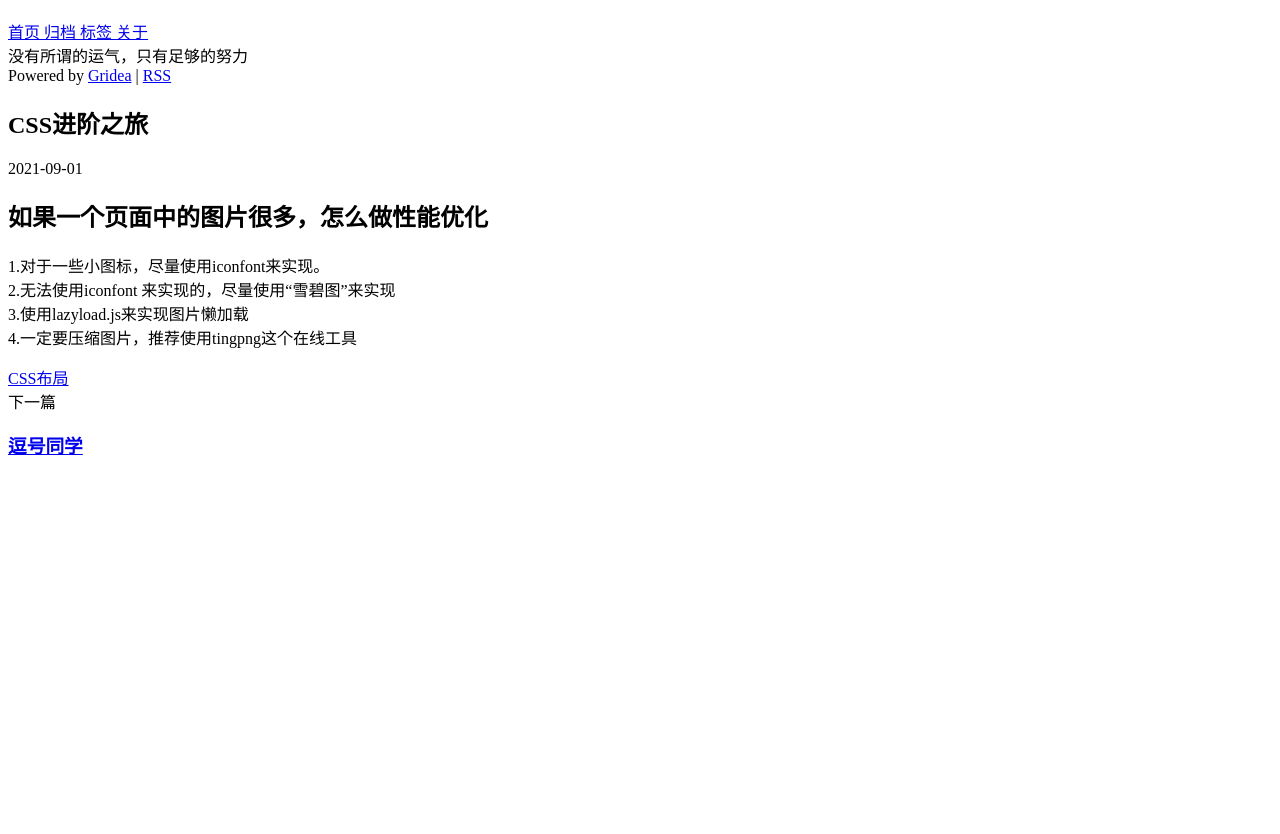
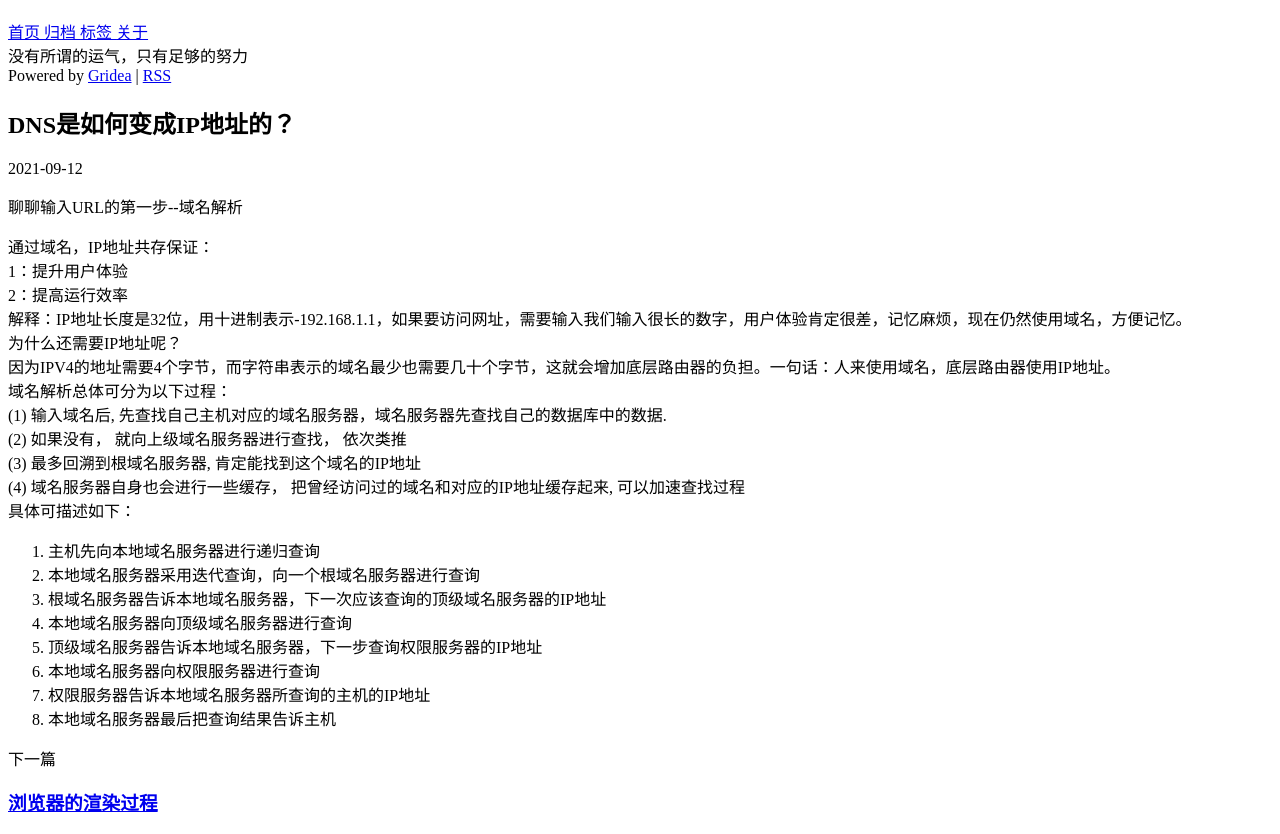
Before and after one commit to douhaostudent/douhaostudent.github.io, a plain HTML site: page post/dns-shi-ru-he-bian-cheng-ip-di-zhi-de/index.html in a window 1280 px wide. Shown: the part 382-1216 px from the top of the page. Before the commit the page ends 859 px from the top, so only its background shows below. Drawn offline with nearby package versions, Linux system fonts and the light colour scheme; grey boxes are pictures that could not be loaded; a small style sheet from the web is missing.

Commit message:
update from gridea: 2021-09-12 22:25:35

```diff
--- a/post/CSS进阶之旅/index.html
+++ b/post/dns-shi-ru-he-bian-cheng-ip-di-zhi-de/index.html
@@ -3,12 +3,12 @@
   <head>
     <meta charset="utf-8" >
 
-<title>CSS进阶之旅 | 逗号同学</title>
+<title>DNS是如何变成IP地址的？ | 逗号同学</title>
 
 <meta name="viewport" content="width=device-width, initial-scale=1, maximum-scale=1, user-scalable=no">
 
 <link rel="stylesheet" href="https://use.fontawesome.com/releases/v5.7.2/css/all.css" integrity="sha384-fnmOCqbTlWIlj8LyTjo7mOUStjsKC4pOpQbqyi7RrhN7udi9RwhKkMHpvLbHG9Sr" crossorigin="anonymous">
-<link rel="shortcut icon" href="https://douhaostudent.github.io//favicon.ico?v=1631455937991">
+<link rel="shortcut icon" href="https://douhaostudent.github.io//favicon.ico?v=1631456716145">
 <link rel="stylesheet" href="https://douhaostudent.github.io//styles/main.css">
 
 
@@ -18,13 +18,13 @@
 
 
 
-    <meta name="description" content="
-如果一个页面中的图片很多，怎么做性能优化
-1.对于一些小图标，尽量使用iconfont来实现。
-2.无法使用iconfont 来实现的，尽量使用“雪碧图”来实现
-3.使用lazyload.js来实现图片懒加载
-4.一定要压缩图片，推荐使用..." />
-    <meta name="keywords" content="CSS布局" />
+    <meta name="description" content="聊聊输入URL的第一步--域名解析
+
+通过域名，IP地址共存保证：
+1：提升用户体验
+2：提高运行效率
+解释：IP地址长度是32位，用十进制表示-192.168.1.1，如果要访问网址，需要输入我们输入很长的数字，用户体验肯定很差，记忆麻烦..." />
+    <meta name="keywords" content="" />
   </head>
   <body>
     <div id="app" class="main">
@@ -33,7 +33,7 @@
   <div class="top-container" data-aos="fade-right">
     <div class="top-header-container">
       <a class="site-title-container" href="https://douhaostudent.github.io/">
-        <img src="https://douhaostudent.github.io//images/avatar.png?v=1631455937991" class="site-logo">
+        <img src="https://douhaostudent.github.io//images/avatar.png?v=1631456716145" class="site-logo">
         <h1 class="site-title">逗号同学</h1>
       </a>
       <div class="menu-btn" @click="menuVisible = !menuVisible">
@@ -95,36 +95,46 @@
       <div class="main-container">
         <div class="content-container" data-aos="fade-up">
           <div class="post-detail">
-            <h2 class="post-title">CSS进阶之旅</h2>
-            <div class="post-date">2021-09-01</div>
+            <h2 class="post-title">DNS是如何变成IP地址的？</h2>
+            <div class="post-date">2021-09-12</div>
 
-              <div class="feature-container" style="background-image: url('https://douhaostudent.github.io//post-images/CSS进阶之旅.jpg')">
+              <div class="feature-container" style="background-image: url('https://douhaostudent.github.io//post-images/dns-shi-ru-he-bian-cheng-ip-di-zhi-de.jpg')">
               </div>
 
             <div class="post-content" v-pre>
-              <!-- more -->
-<h2 id="如果一个页面中的图片很多怎么做性能优化">如果一个页面中的图片很多，怎么做性能优化</h2>
-<p>1.对于一些小图标，尽量使用iconfont来实现。<br>
-2.无法使用iconfont 来实现的，尽量使用“雪碧图”来实现<br>
-3.使用lazyload.js来实现图片懒加载<br>
-4.一定要压缩图片，推荐使用tingpng这个在线工具</p>
+              <p>聊聊输入URL的第一步--域名解析</p>
+<!-- more -->
+<p>通过域名，IP地址共存保证：<br>
+1：提升用户体验<br>
+2：提高运行效率<br>
+解释：IP地址长度是32位，用十进制表示-192.168.1.1，如果要访问网址，需要输入我们输入很长的数字，用户体验肯定很差，记忆麻烦，现在仍然使用域名，方便记忆。<br>
+为什么还需要IP地址呢？<br>
+因为IPV4的地址需要4个字节，而字符串表示的域名最少也需要几十个字节，这就会增加底层路由器的负担。一句话：人来使用域名，底层路由器使用IP地址。<br>
+域名解析总体可分为以下过程：<br>
+(1) 输入域名后, 先查找自己主机对应的域名服务器，域名服务器先查找自己的数据库中的数据.<br>
+(2) 如果没有， 就向上级域名服务器进行查找， 依次类推<br>
+(3) 最多回溯到根域名服务器, 肯定能找到这个域名的IP地址<br>
+(4) 域名服务器自身也会进行一些缓存， 把曾经访问过的域名和对应的IP地址缓存起来, 可以加速查找过程<br>
+具体可描述如下：</p>
+<ol>
+<li>主机先向本地域名服务器进行递归查询</li>
+<li>本地域名服务器采用迭代查询，向一个根域名服务器进行查询</li>
+<li>根域名服务器告诉本地域名服务器，下一次应该查询的顶级域名服务器的IP地址</li>
+<li>本地域名服务器向顶级域名服务器进行查询</li>
+<li>顶级域名服务器告诉本地域名服务器，下一步查询权限服务器的IP地址</li>
+<li>本地域名服务器向权限服务器进行查询</li>
+<li>权限服务器告诉本地域名服务器所查询的主机的IP地址</li>
+<li>本地域名服务器最后把查询结果告诉主机</li>
+</ol>
 
             </div>
-
-              <div class="tag-container">
-
-                  <a href="https://douhaostudent.github.io/tag/YpOHFvTLI/" class="tag">
-                    CSS布局
-                  </a>
-
-              </div>
 
 
               <div class="next-post">
                 <div class="next">下一篇</div>
-                <a href="https://douhaostudent.github.io/post/逗号同学/">
+                <a href="https://douhaostudent.github.io/post/liu-lan-qi-de-xuan-ran-guo-cheng/">
                   <h3 class="post-title">
-                    逗号同学
+                    浏览器的渲染过程
                   </h3>
                 </a>
               </div>
```
Also changed, not shown: archives/index.html (+12 -2 lines), atom.xml (+37 -3 lines), index.html (+24 -3 lines), post/about/index.html (+2 -2 lines), post/liu-lan-qi-de-xuan-ran-guo-cheng/index.html (+2 -2 lines), post/逗号同学/index.html (+3 -3 lines), tag/5PXS2I6Qe/index.html (+2 -2 lines), tag/YpOHFvTLI/index.html (+3 -3 lines), tags/index.html (+2 -2 lines), tag/YTHeQtZUZ/index.html (line endings or trailing spaces).
